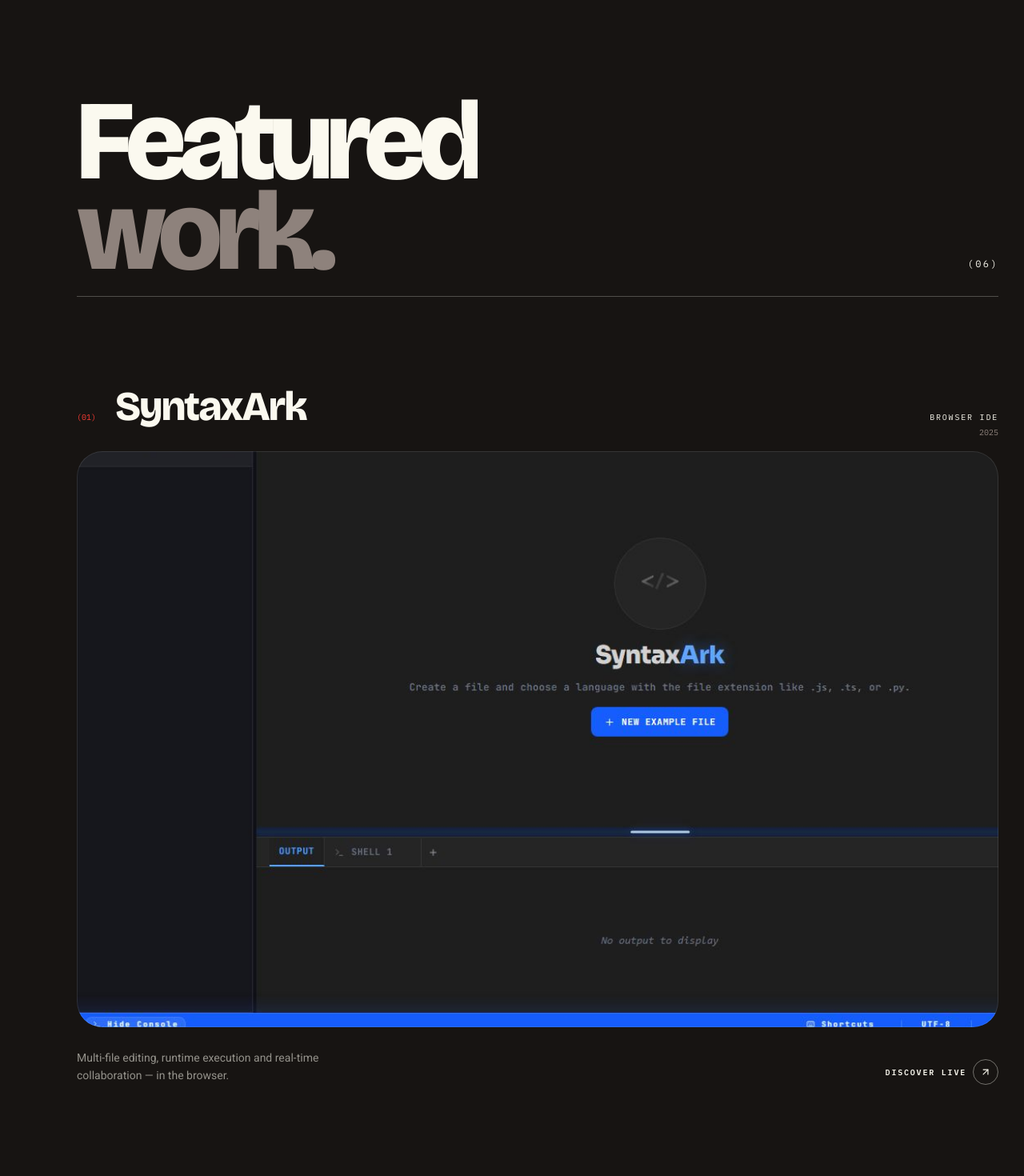
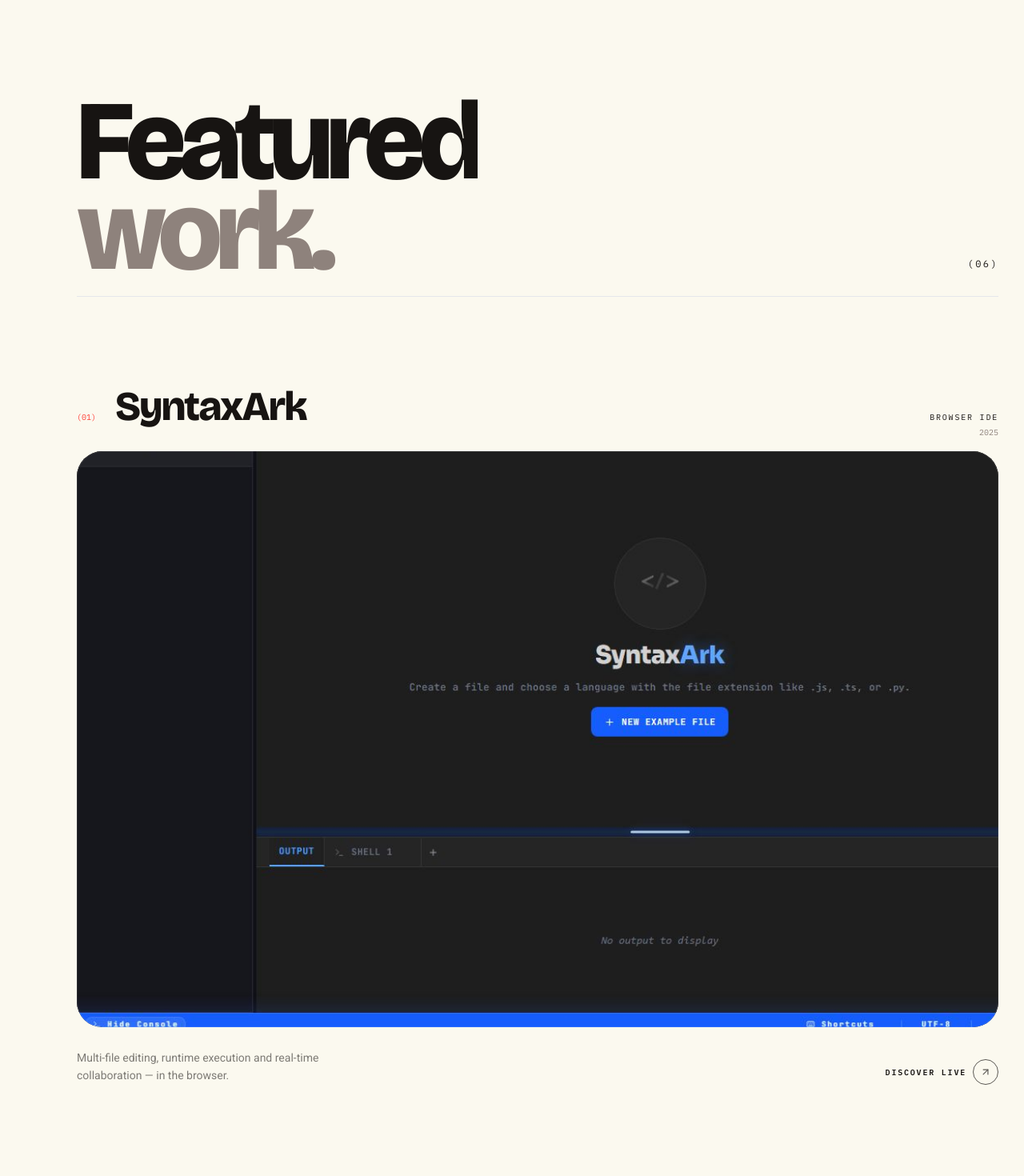
Before and after one commit to deepmroot/mandeep-portfolio, a React (Vite) app: page / in a window 1280 px wide. Shown: the part 2800-4270 px from the top of the page at 80% size. Built offline with nearby package versions, Linux system fonts and the light colour scheme.

Commit message:
Add scrubbed light-to-dark work transition

```diff
--- a/src/appart-theme/Portfolio.jsx
+++ b/src/appart-theme/Portfolio.jsx
@@ -714,10 +714,10 @@
 
       <div className="flex flex-col gap-5">
         <div className="order-2 flex items-end justify-between gap-5">
-          <p className="max-w-sm text-sm leading-relaxed text-[#fbf9ef]/55">{work.blurb}</p>
+          <p className="max-w-sm text-sm leading-relaxed text-current opacity-55">{work.blurb}</p>
           <span className={`${MONO} mt-5 inline-flex items-center gap-2 text-[10px] font-semibold uppercase tracking-[0.18em]`}>
             Discover live
-            <span className="grid place-items-center w-8 h-8 rounded-full border border-[#fbf9ef]/40 transition-all duration-300 group-hover:bg-[#ff3c34] group-hover:border-[#ff3c34] group-hover:text-white group-hover:rotate-45">
+            <span className="grid place-items-center w-8 h-8 rounded-full border border-current opacity-70 transition-all duration-300 group-hover:bg-[#ff3c34] group-hover:border-[#ff3c34] group-hover:text-white group-hover:opacity-100 group-hover:rotate-45">
               <ArrowUpRight className="w-3.5 h-3.5" />
             </span>
           </span>
@@ -739,10 +739,35 @@
 }
 
 function Works() {
+  const sectionRef = useRef(null);
+
+  useEffect(() => {
+    if (window.matchMedia("(prefers-reduced-motion: reduce)").matches) return undefined;
+    const tween = gsap.fromTo(
+      sectionRef.current,
+      { backgroundColor: "#fbf9ef", color: "#171412" },
+      {
+        backgroundColor: "#171412",
+        color: "#fbf9ef",
+        ease: "none",
+        scrollTrigger: {
+          trigger: sectionRef.current,
+          start: "top 92%",
+          end: "top 18%",
+          scrub: 0.8,
+        },
+      }
+    );
+    return () => {
+      tween.scrollTrigger?.kill();
+      tween.kill();
+    };
+  }, []);
+
   return (
-    <section id="works" data-dark-section className="bg-[#171412] text-[#fbf9ef] px-5 sm:px-8 md:pl-24 md:pr-8 py-24 sm:py-36">
+    <section ref={sectionRef} id="works" data-dark-section className="bg-[#fbf9ef] text-[#171412] px-5 sm:px-8 md:pl-24 md:pr-8 py-24 sm:py-36">
       <div className="max-w-[92rem] mx-auto">
-        <div className="flex items-end justify-between border-b border-[#fbf9ef]/25 pb-6 mb-20 sm:mb-28">
+        <div className="flex items-end justify-between border-b border-current/25 pb-6 mb-20 sm:mb-28">
           <h2 className={`${DISPLAY} font-extrabold tracking-[-0.055em] leading-[0.8] text-[clamp(3.5rem,11vw,11rem)]`}>
             <Reveal onView>Featured</Reveal>
             <Reveal onView delay={0.1}><span className="text-[#8e827c]">work.</span></Reveal>
@@ -758,10 +783,10 @@
 
         <motion.div
           {...fadeUp}
-          className={`${MONO} mt-24 sm:mt-36 flex flex-wrap items-center gap-x-3 gap-y-1 border-y border-dashed border-[#fbf9ef]/25 py-5 text-[11px] uppercase tracking-[0.15em] text-[#8e827c]`}
+          className={`${MONO} mt-24 sm:mt-36 flex flex-wrap items-center gap-x-3 gap-y-1 border-y border-dashed border-current/25 py-5 text-[11px] uppercase tracking-[0.15em] text-[#8e827c]`}
         >
           <span className="text-[#ff3c34]">In the lab:</span>
-          <span className="text-[#fbf9ef]/80">Project Genesis</span>
+          <span className="text-current opacity-80">Project Genesis</span>
           <span>— distributed systems monitoring · Go · gRPC · eBPF · WIP</span>
         </motion.div>
       </div>
```
